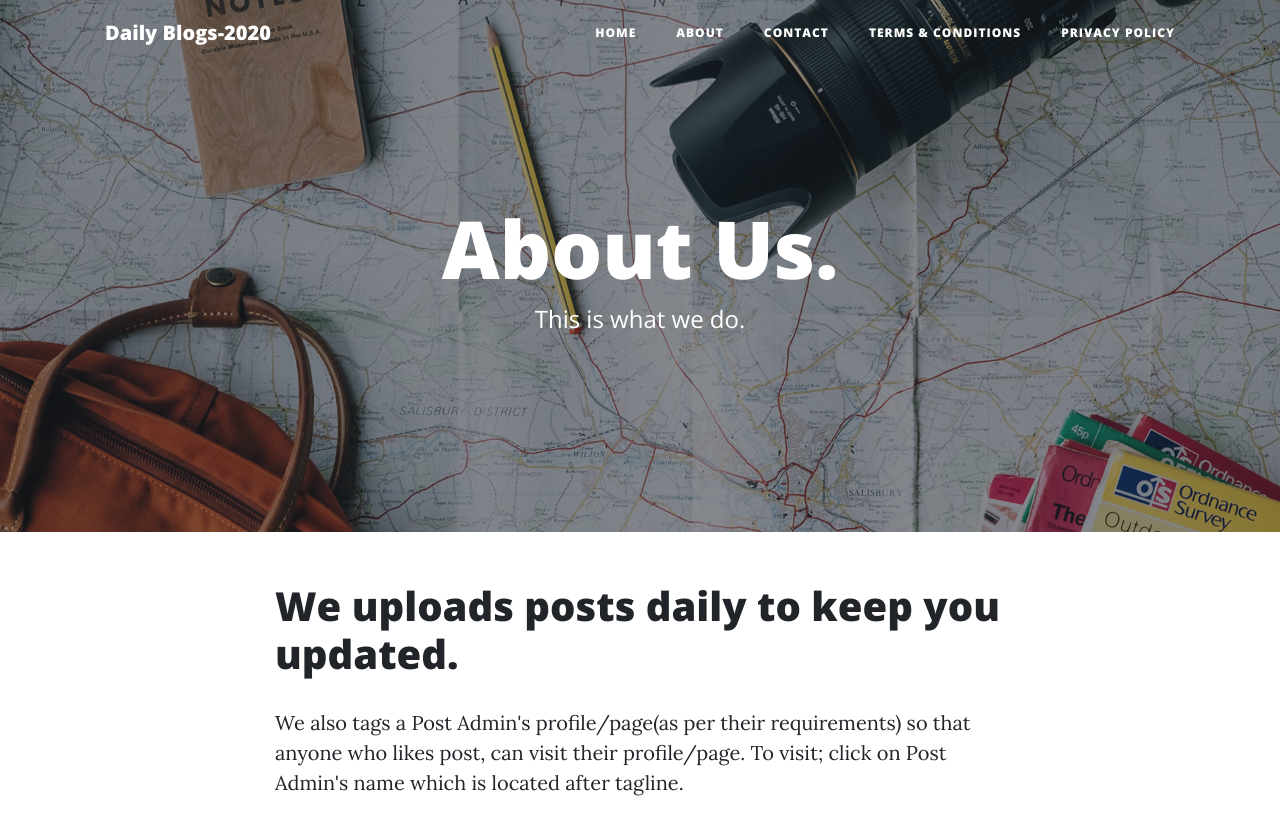
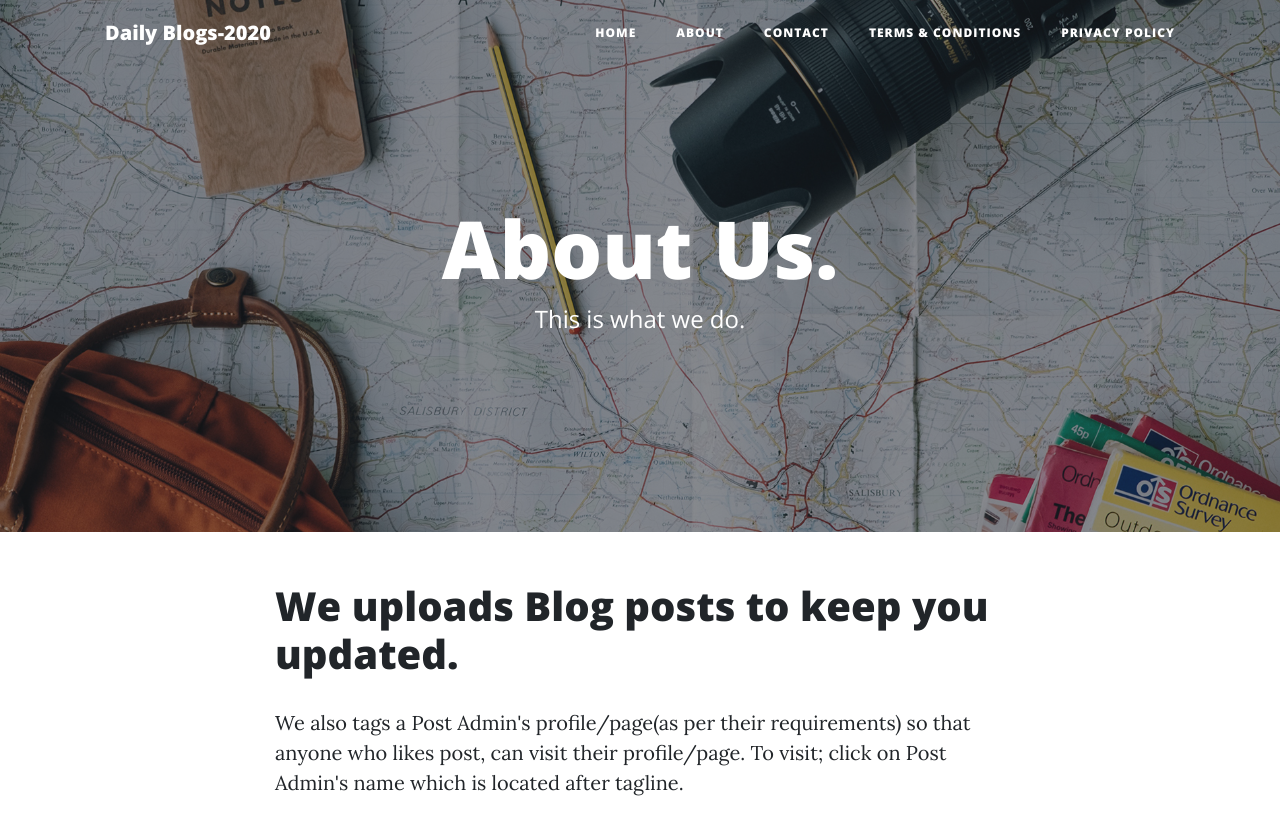
Before and after one commit to dailyblogs2020/dailyblogs2020, a Flask app: page /about in a window 1280 px wide. Shown: the top 830 px of the page. Run offline with Flask 2, Linux system fonts and the light colour scheme; some libraries are stand-ins or nearby versions.

Commit message:
about updated

```diff
--- a/templates/about.html
+++ b/templates/about.html
@@ -35,7 +35,7 @@
   <div class="container">
     <div class="row">
       <div class="col-lg-8 col-md-10 mx-auto">
-        <h1>We uploads posts daily to keep you updated.</h1>
+        <h1>We uploads Blog posts to keep you updated.</h1>
 
         <p>We also tags a Post Admin's profile/page(as per their requirements) so that anyone who likes post, can visit their profile/page. To visit; click on Post Admin's name which is located after tagline.</p>
         <p>We are all very different. We were born in different cities, at different times, we love different music, food, movies. But we have something that unites us all. It's this app. We are its heart. We are not just a team, we are a family.</p>
```
